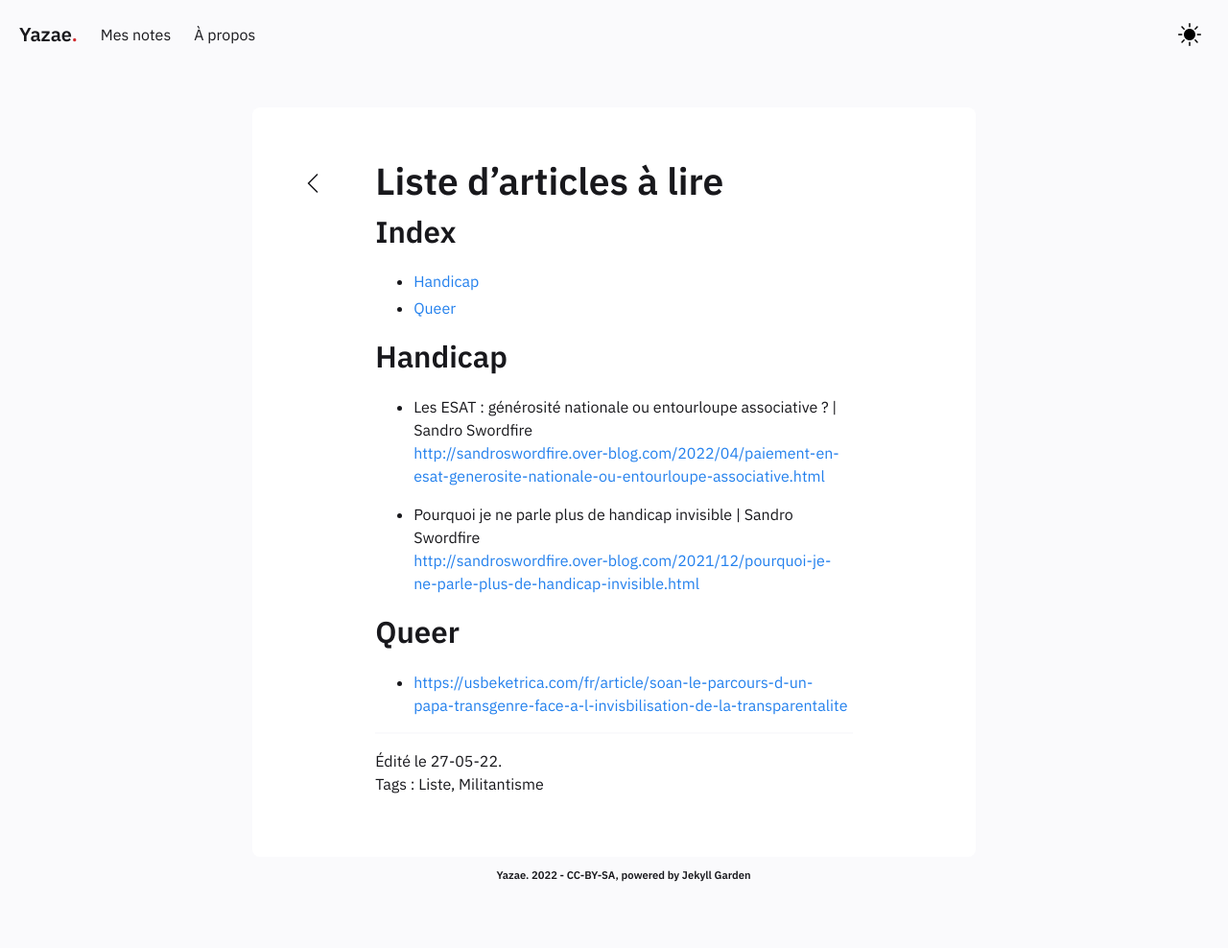
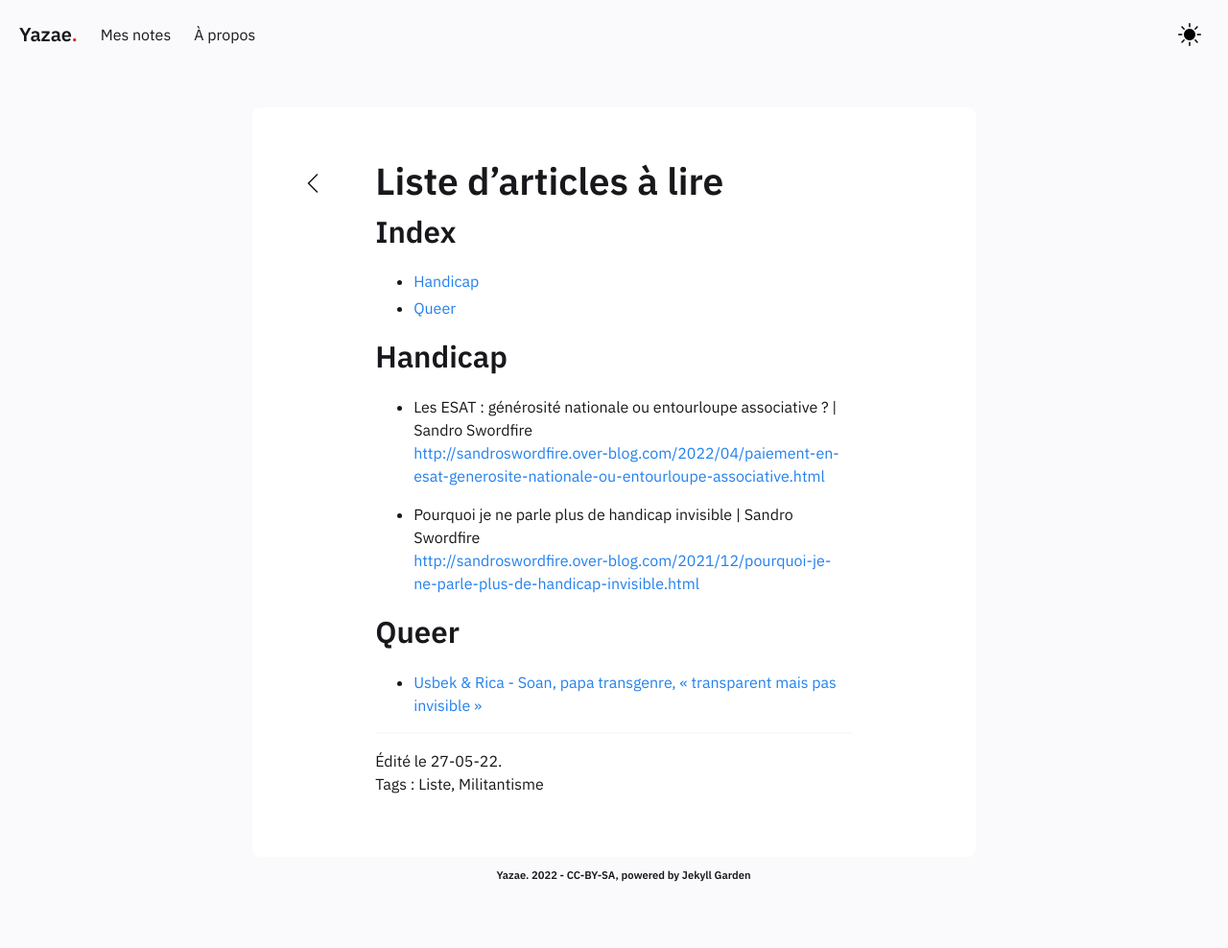
Before and after one commit to yazae/yazae.github.io, a Jekyll site: the page built from _notes/Public/Liste d’articles à lire.md, in a window 1280 px wide. Shown: the whole page at 96% size. Built offline with Jekyll 4.4.1, drawn with Linux system fonts in a browser that asks for light colours.

Commit message:
Update Liste d’articles à lire.md

```diff
--- a/_notes/Public/Liste d’articles à lire.md
+++ b/_notes/Public/Liste d’articles à lire.md
@@ -17,7 +17,7 @@ date : 27-05-2022
 	[http://sandroswordfire.over-blog.com/2021/12/pourquoi-je-ne-parle-plus-de-handicap-invisible.html](http://sandroswordfire.over-blog.com/2021/12/pourquoi-je-ne-parle-plus-de-handicap-invisible.html "http://sandroswordfire.over-blog.com/2021/12/pourquoi-je-ne-parle-plus-de-handicap-invisible.html")
 
 ## Queer
-- [https://usbeketrica.com/fr/article/soan-le-parcours-d-un-papa-transgenre-face-a-l-invisbilisation-de-la-transparentalite](https://usbeketrica.com/fr/article/soan-le-parcours-d-un-papa-transgenre-face-a-l-invisbilisation-de-la-transparentalite)
+- [Usbek & Rica - Soan, papa transgenre, « transparent mais pas invisible »](https://usbeketrica.com/fr/article/soan-le-parcours-d-un-papa-transgenre-face-a-l-invisbilisation-de-la-transparentalite)
 
 -----
 Édité le 27-05-22.
```
